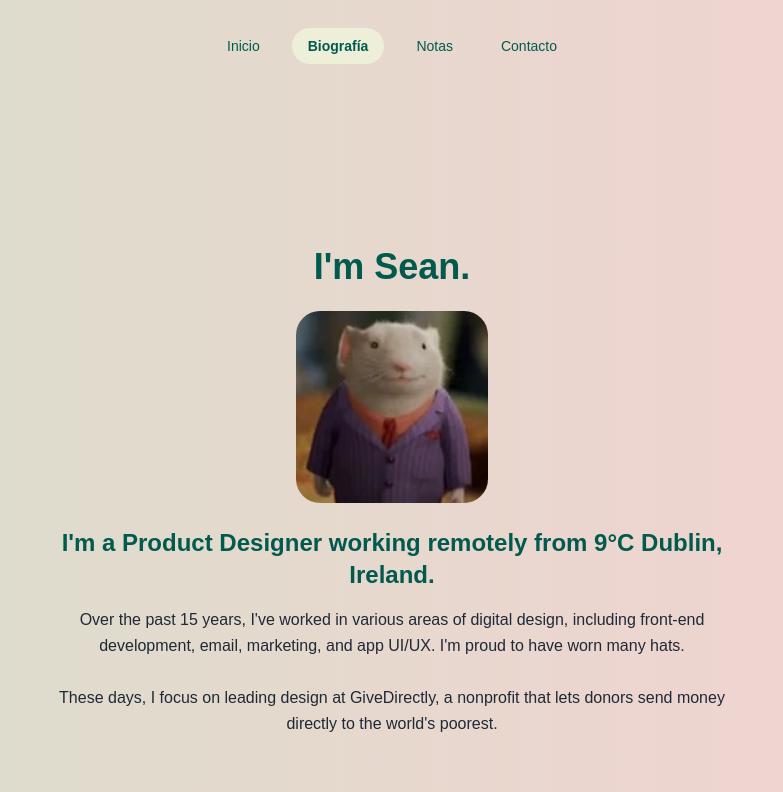
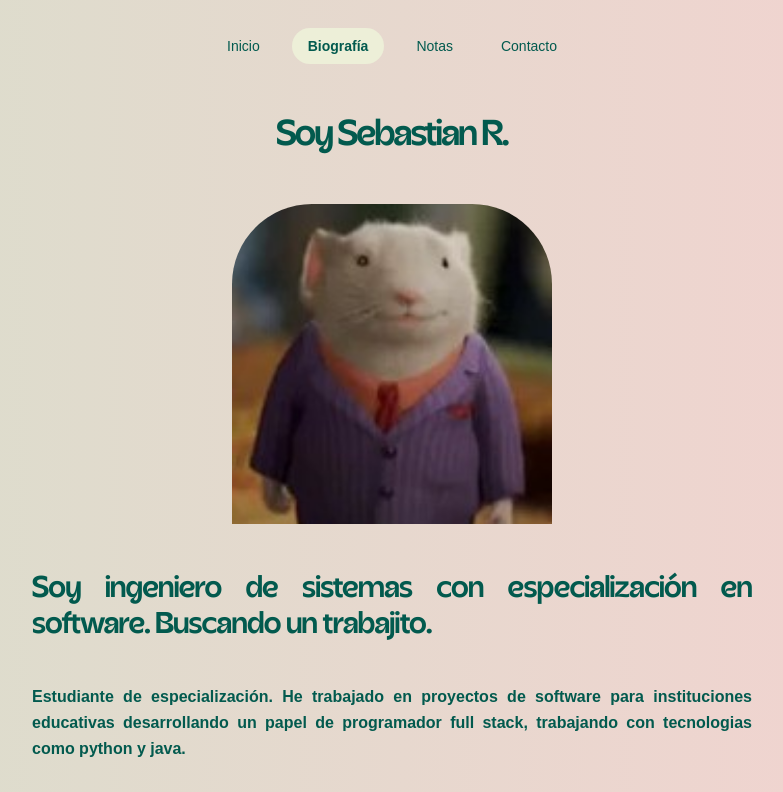
Before and after one commit to juanromero2719/Portafolio, a Next.js app: page /about in a window 1280 px wide. Shown: the top 792 px of the page, without its empty margins (248-1031 px from the left). Built offline with nearby package versions, Linux system fonts and the light colour scheme.

Commit message:
feature: add data to profile

```diff
--- a/src/app/about/components/profile.jsx
+++ b/src/app/about/components/profile.jsx
@@ -4,28 +4,29 @@ export default function Profile() {
     return (
       <div className="bg-transparent p-6 max-w-screen-md mx-auto text-center">
         {/* Título principal */}
-        <h1 className="text-4xl font-semibold text-[#025A4E] mb-6">I'm Sean.</h1>
+        <h1 className="text-4xl font-semibold text-[#025A4E] mb-12 font-Acorn tracking-tighter">Soy Sebastian R.</h1>
 
         {/* Imagen redondeada */}
-        <div className="w-48 h-48 mx-auto mb-6">
+        <div className="w-80 h-80 mx-auto mb-12">
           <img
             src="/images/profile.jpg" // Asegúrate de colocar la imagen en la carpeta public/images
             alt="Sebastian's Profile"
-            className="rounded-3xl object-cover w-full h-full"
+            className="rounded-t-[5rem] object-cover w-full h-full"
           />
         </div>
 
         {/* Subtítulo */}
-        <h2 className="text-2xl font-semibold text-[#025A4E] mb-4">
-          I'm a Product Designer working remotely from 9°C Dublin, Ireland.
+        <h2 className="text-3xl font-semibold text-[#025A4E] mb-10 font-Acorn text-justify tracking-tight">
+          Soy ingeniero de sistemas con especialización en software. Buscando un trabajito.
+
         </h2>
 
         {/* Descripción */}
-        <p className="text-base text-gray-800 leading-relaxed">
-          Over the past 15 years, I've worked in various areas of digital design, including front-end development, email, marketing, and app UI/UX. I'm proud to have worn many hats.
+        <p className="text-base leading-relaxed text-justify text-[#025A4E] font-bold">
+          Estudiante de especialización. He trabajado en proyectos de software para instituciones educativas desarrollando un papel de programador full stack, trabajando con tecnologias como python y java.
           <br />
           <br />
-          These days, I focus on leading design at GiveDirectly, a nonprofit that lets donors send money directly to the world's poorest.
+          Me he enfocado en el desarrollado backend y frontend de aplicaciones web, desde su diseño en papel hasta la implementacion y despliegue en la nube.
         </p>
       </div>
     );
--- a/src/app/about/page.jsx
+++ b/src/app/about/page.jsx
@@ -4,7 +4,7 @@ import Profile from './components/profile'
 
 export default function About(){
     return (
-        <div className="flex flex-col items-center justify-center h-screen">
+        <div className="flex flex-col h-screen">
 
         <Profile />
 
```
